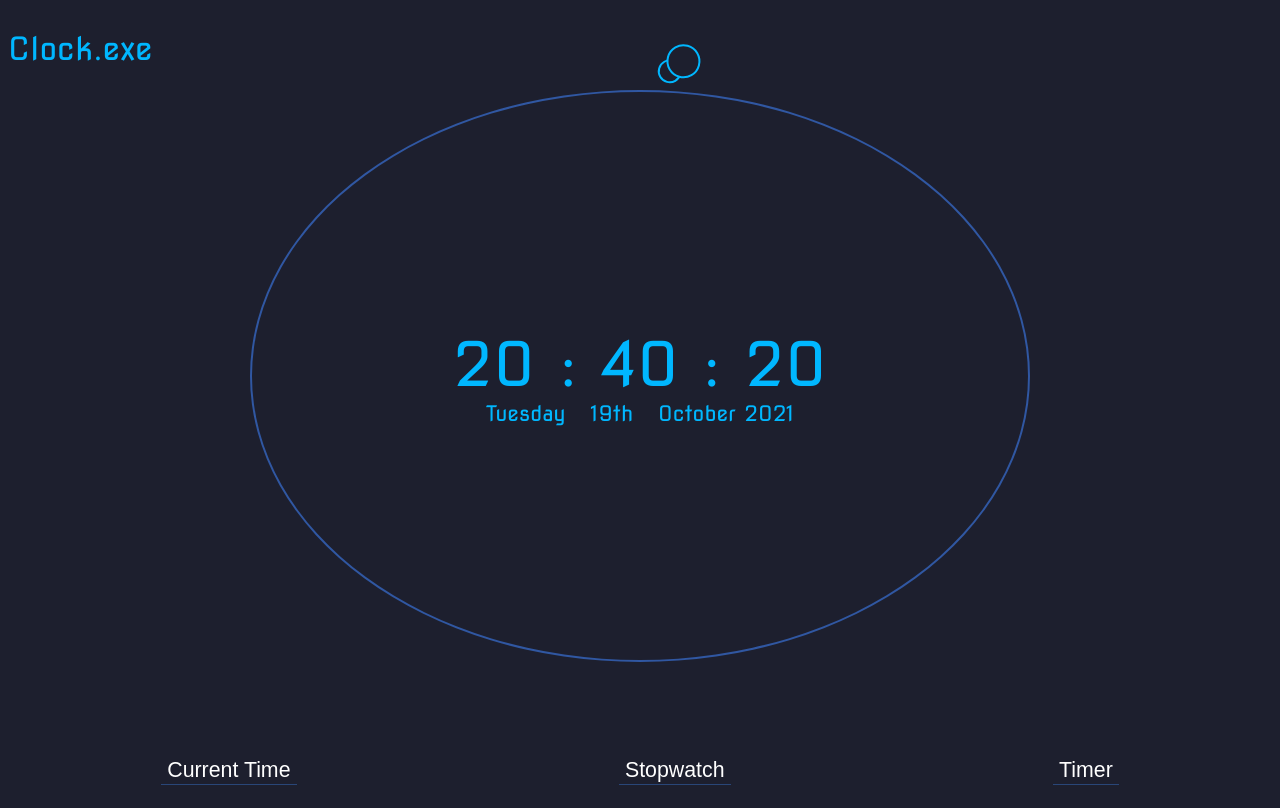
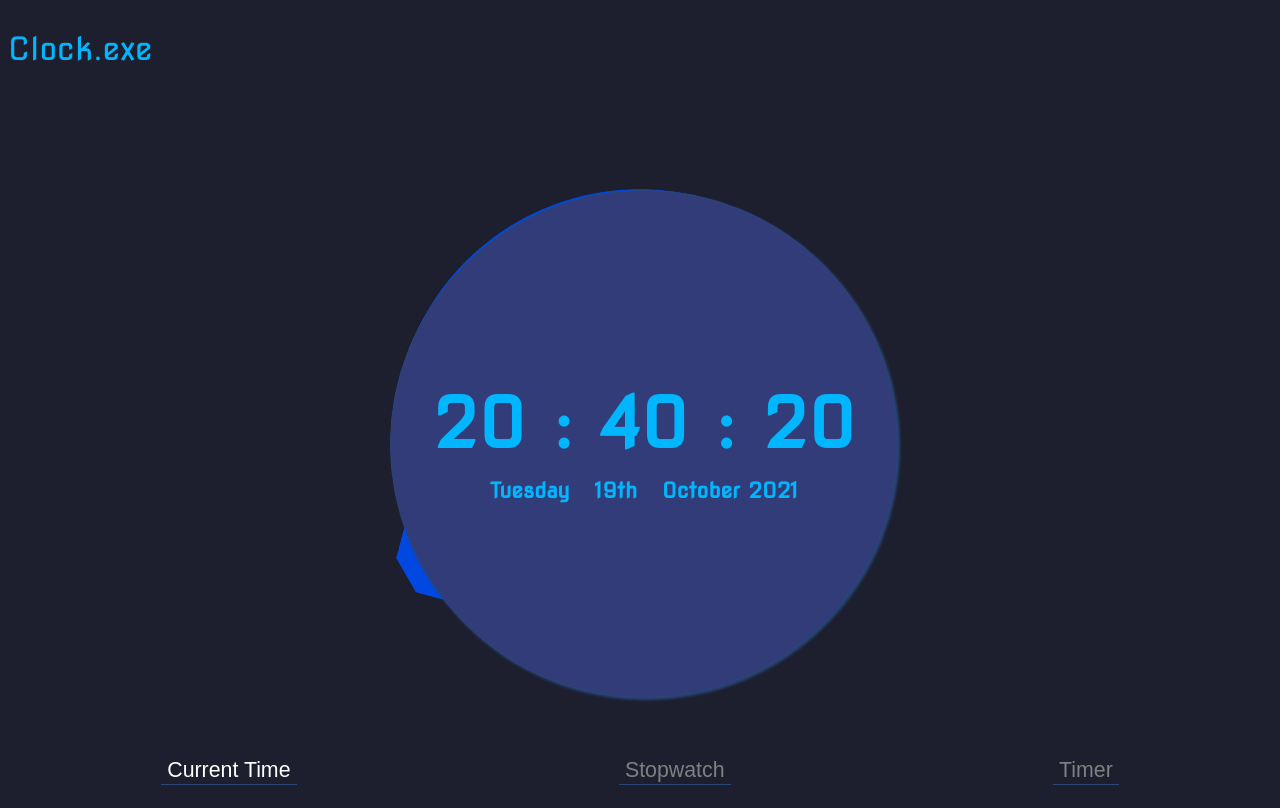
Before and after one commit to LunasphereEntertainment/Clock, a website: page index.html in a window 1280 px wide. Drawn offline with Linux system fonts and the light colour scheme.

Commit message:
Reworked clock to add expandable 3D segments view for cool points.

```diff
--- /dev/null
+++ b/assets/clock.exe.js
@@ -0,0 +1,95 @@
+const langs = ["eng"];
+let selectedLanguage = langs[0],
+    lang = null;
+
+
+function loadLanguage() {
+    fetch(`/dates.${selectedLanguage}.json`).then((res) => {
+        res.json().then((language) => {
+            lang = language;
+            update();
+        });
+    })
+}
+
+loadLanguage();
+
+function getDateEnding(dayOfMonth) {
+    if (dayOfMonth < 11 || dayOfMonth > 19) {
+        if (dayOfMonth.toString().endsWith("1")) {
+            return "st";
+        } else if (dayOfMonth.toString().endsWith("2")) {
+            return "nd";
+        } else if (dayOfMonth.toString().endsWith("3")) {
+            return "rd";
+        }
+    }
+    return "th";
+}
+
+let currentTime = new Date(),
+    timeOut = document.getElementById("timeReadout"),
+    dateOut = document.getElementById("dateReadout");
+
+function pad(text, len) {
+    if (arguments.length < 2) {
+        len = 2;
+    }
+    if (typeof text !== "string") {
+        text = text.toString();
+    }
+
+    while (text.length < len) {
+        text = "0" + text;
+    }
+
+    return text;
+}
+
+function updateTime() {
+    currentTime = new Date();
+}
+
+function updateDigital() {
+    const hours = pad(currentTime.getHours()),
+        mins = pad(currentTime.getMinutes()),
+        secs = pad(currentTime.getSeconds());
+
+    timeOut.innerHTML = `${hours} : ${mins} : ${secs}`;
+
+    if (lang) {
+        const dayOfWeek = lang.daysOfWeek[currentTime.getDay()],
+            dayOfMonth = currentTime.getDate(),
+            monthName = lang.months[currentTime.getMonth()],
+            year = currentTime.getFullYear(),
+            ending = getDateEnding(dayOfMonth);
+
+        dateOut.innerHTML = `${dayOfWeek} &nbsp; ${dayOfMonth}${ending} &nbsp; ${monthName} ${year}`;
+    }
+}
+
+function updateAnalog() {
+    const
+        hourPercent = currentTime.getHours() / 12,
+        minPercent = currentTime.getMinutes() / 60,
+        hourHand = document.getElementById("hours"),
+        minHand = document.getElementById("minutes"),
+
+        hourDegrees = simplifyRotation(hourPercent * 360),
+        minuteDegrees = simplifyRotation(minPercent * 360);
+
+    hourHand.style.transform = `rotate(${hourDegrees}deg)`;
+    minHand.style.transform = `rotate(${minuteDegrees}deg)`;
+}
+
+function update() {
+    updateTime();
+
+    updateDigital();
+
+    updateAnalog();
+}
+
+// update();
+
+window.setInterval(update, 1000);
--- /dev/null
+++ b/assets/util.js
@@ -0,0 +1,23 @@
+function toggleClass(e, cn) {
+    if (e.target.className.indexOf(cn) !== -1) {
+        e.target.classList.remove(cn);
+    } else {
+        e.target.classList.add(cn);
+    }
+}
+
+function clamp(num, min, max) {
+    let retVal = Math.min(num, max);
+    return Math.max(retVal, min)
+}
+
+function simplifyRotation(rotDeg) {
+    while (rotDeg > 360) {
+        rotDeg -= 360;
+    }
+    while (rotDeg < 0) {
+        rotDeg += 360;
+    }
+
+    return rotDeg;
+}
--- a/css/clock.css
+++ b/css/clock.css
@@ -9,32 +9,70 @@
 
     transition: .25s;
     position: relative;
+
+    transition: 1s;
+}
+
+.clock-container.expanded {
+    transform: rotateY(35deg) rotateX(-15deg);
 }
 
 .clock-container > .hand {
     border-radius: 50%;
     position: absolute;
-    left: 50%;
-    top: 5px;
+
+    margin: 0; padding: 0;
 
     transition: .25s;
 
     border: 2px solid var(--luna-text);
-    background: var(--luna-bg-dark);
 
-    z-index: 100;
+    z-index: -1;
 }
 
-.hand.hours {
-    width: 20px;
-    height: 20px;
+#hours {
+    width: 105%;
+    height: 105%;
 
-    transform-origin: 10px -50%;
+    top: -2.5%;
+    left: -2.5%;
+
+    clip-path: polygon(0 0, 40% 0, 46% 15%, 54% 15%, 60% 0, 100% 0);
+    /*width: 20px;
+    height: 20px;*/
+    /*box-shadow: 0px 3px 2px 1px rgb(0, 64, 89);*/
+    background: var(--luna-blue-1);
+}
+
+#hours:before, #hours:after {
+    content: '';
+    position: absolute;
+    top: 0px;
+    height: 100%;
+    width: 25%;
+
+    background: gray;
+}
+
+#hours:before {
+    right: -25px; /* equal to -1 * width of pseudo-element */
+    transform-origin: left; /* don't change */
+    transform: perspective(10px) rotateY(10deg); /* can be changed as per need */
 }
 
 .hand.minutes {
-    width: 30px;
-    height: 30px;
+    width: 108%;
+    height: 108%;
 
-    transform-origin: 15px -50%;
+    top: -4%; left: -4%;
+
+    clip-path: polygon(0 0, 42% 0, 49% 10%, 51% 10%, 58% 0, 100% 0);
+    background: var(--luna-blue-2);
+
+    /*box-shadow: 0px 3px 2px 1px rgb(0, 64, 89);*/
 }
+
+.clock-container.expanded > .hand {
+    /*transform: translateY(100px);*/
+    box-shadow: 3px 5px #12e4ff;
+}
--- /dev/null
+++ b/css/clock2.css
@@ -0,0 +1,102 @@
+.container {
+    transform: none;
+    transition: 1s;
+    cursor: pointer;
+
+    margin-top: 100px;
+}
+
+.clock {
+    width: 500px;
+    height: 500px;
+
+    position: relative;
+    border-radius: 50%;
+
+    pointer-events: none;
+}
+
+.clock.face {
+    width: 100%;
+    height: 100%;
+
+    position: absolute;
+    left: 0; top: 0;
+
+    background-color: rgb(50, 60, 120);
+
+    display: flex;
+    flex-direction: column;
+    justify-content: center;
+    align-items: center;
+
+    border: 1px solid;
+    animation: border-glow 5s linear infinite;
+
+    box-shadow: 2px 2px 3px var(--luna-blue-2);
+
+    transition: transform 1s ease, opacity 1s ease;
+}
+
+@keyframes border-glow {
+    0% {
+        border-color: var(--luna-blue-2);
+        padding: 3px;
+    }
+    50% {
+        border-color: var(--luna-blue-3);
+        border-width: 3px;
+        padding: 1px;
+        box-shadow: 2px 2px 12px var(--luna-blue-2);
+    }
+    100% {
+        border-color: var(--luna-blue-2);
+        padding: 3px;
+    }
+}
+
+.clock.hand {
+    width: 100%;
+    height: calc(100% + 20px);
+
+    position: absolute;
+    left: 0; top: -20px;
+
+    z-index: -100;
+
+    transform-origin: 50% calc(50% + 10px);
+
+    transition: transform 1s;
+}
+
+.clock.hand > img {
+    width: 100%;
+    height: 100%;
+    transform-origin: 50% calc(50% + 10px);
+
+    transition: transform .5s;
+
+    filter: hue-rotate(220deg) brightness(1);
+}
+
+.container.expanded {
+    transform: rotateY(40deg) rotateX(-20deg) translateX(-25%);
+}
+
+.container.expanded > .clock > .face {
+    opacity: 0.6;
+
+    /*transition: transform 1s, opacity 1s;*/
+}
+
+.container.expanded > .clock > .face > h1 {
+    text-shadow: 4px 3px 2px #09608a !important;
+}
+
+.container.expanded > .clock > .hand:nth-of-type(2) {
+    transform: scale(0.91) translate(40%, -45px);
+}
+
+.container.expanded > .clock > .hand:nth-of-type(3) {
+    transform: scale(0.88) translate(80%, -90px);
+}
--- a/css/readout.css
+++ b/css/readout.css
@@ -1,20 +1,13 @@
 
-.readout {
-    text-align: center;
-    position: absolute;
-    left: 50%;
-    top: 50%;
-    width: 100%;
-    transform: translate(-50%, -50%);
+#timeReadout {
+    font-size: 52pt;
 
-}
-
-#currentTime {
-    font-size: 46pt;
-
+    margin: 5px;
     /*animation: text-glow 1s infinite linear;*/
 }
 
-#currentDate {
+#dateReadout {
     font-size: 16pt;
+
+    margin: 8px;
 }
--- a/index.html
+++ b/index.html
@@ -6,20 +6,31 @@
 
     <link href="css/animations.css" rel="stylesheet"/>
     <link href="css/colours.css" rel="stylesheet"/>
-    <link href="css/clock.css" rel="stylesheet"/>
+    <!--    <link href="css/clock.css" rel="stylesheet"/>-->
+    <link href="css/clock2.css" rel="stylesheet"/>
+
     <link href="css/layout.css" rel="stylesheet"/>
     <link href="css/readout.css" rel="stylesheet"/>
 </head>
 <body>
 <h1 class="app-title">Clock.exe</h1>
 
-<div class="clock-container" id="clock">
-    <div class="hand hours" id="hours"></div>
-    <div class="hand minutes" id="mins"></div>
+<div class="container" id="clock" onclick="toggleClass(event, 'expanded')" title="Click for Spinny Things">
+    <div class="clock">
 
-    <div class="readout">
-        <div id="currentTime">XX : XX : XX</div>
-        <div id="currentDate"></div>
+        <div class="clock face">
+            <h1 id="timeReadout">20 : 50 : 31</h1>
+            <h3 id="dateReadout"></h3>
+        </div>
+
+        <div class="clock hand">
+            <img src="assets/ClockHand.png" id="hours"/>
+        </div>
+
+        <div class="clock hand">
+            <img src="assets/ClockHand.png" id="minutes"/>
+        </div>
+
     </div>
 </div>
 
@@ -29,9 +40,9 @@
 
 <footer>
     <div class="nav-menu">
-        <button onclick="switchNav('clock')">Current Time</button>
-        <button onclick="switchNav('stopwatch')">Stopwatch</button>
-        <button onclick="switchNav('timer')">Timer</button>
+        <button>Current Time</button>
+        <button class="disabled">Stopwatch</button>
+        <button class="disabled">Timer</button>
     </div>
 </footer>
 
@@ -47,114 +58,27 @@
     function switchNav(panelName) {
         if (navs[panelName]) {
             for (let panel of Object.values(navs)) {
-                panel.className += " nav-closing";
+                if (panel.id !== panelName)
+                    panel.classList.add('nav-closing');
+                else
+                    panel.classList.remove('nav-closing');
+                // panel.className += " nav-closing";
             }
 
             setTimeout(() => {
-                for (let panel of navs) {
+                for (let panel of Object.values(navs)) {
                     panel.style.display = "none";
                 }
 
                 navs[panelName].style.display = "block";
-                navs[panelName].className.replace(" nav-closing", " nav-open");
+                navs[panelName].classList.add("nav-open");
             }, 1000);
         }
     }
 
 </script>
 
-<script type="text/javascript">
-    const langs = ["eng"];
-    let selectedLanguage = langs[0],
-        lang = null;
+<script type="text/javascript" src="assets/clock.exe.js"></script>
 
-
-    function loadLanguage() {
-        fetch(`/dates.${selectedLanguage}.json`).then((res) => {
-            res.json().then((language) => {
-                lang = language;
-                update();
-            });
-        })
-    }
-
-    loadLanguage();
-
-    function getDateEnding(dayOfMonth) {
-        if (dayOfMonth < 11 || dayOfMonth > 19) {
-            if (dayOfMonth.toString().endsWith("1")) {
-                return "st";
-            } else if (dayOfMonth.toString().endsWith("2")) {
-                return "nd";
-            } else if (dayOfMonth.toString().endsWith("3")) {
-                return "rd";
-            }
-        }
-        return "th";
-    }
-
-    let currentTime = new Date(),
-        timeOut = document.getElementById("currentTime"),
-        dateOut = document.getElementById("currentDate");
-
-    function pad(text, len) {
-        if (arguments.length < 2) {
-            len = 2;
-        }
-        if (typeof text !== "string") {
-            text = text.toString();
-        }
-
-        while (text.length < len) {
-            text = "0" + text;
-        }
-
-        return text;
-    }
-
-    function updateTime() {
-        currentTime = new Date();
-    }
-
-    function updateDigital() {
-        const hours = pad(currentTime.getHours()),
-            mins = pad(currentTime.getMinutes()),
-            secs = pad(currentTime.getSeconds());
-
-        timeOut.innerHTML = `${hours} : ${mins} : ${secs}`;
-
-        if (lang) {
-            const dayOfWeek = lang.daysOfWeek[currentTime.getDay()],
-                dayOfMonth = currentTime.getDate(),
-                monthName = lang.months[currentTime.getMonth()],
-                year = currentTime.getFullYear(),
-                ending = getDateEnding(dayOfMonth);
-
-            dateOut.innerHTML = `${dayOfWeek} &nbsp; ${dayOfMonth}${ending} &nbsp; ${monthName} ${year}`;
-        }
-    }
-
-    function updateAnalog() {
-        const
-            hourPercent = currentTime.getHours() / 12,
-            minPercent = currentTime.getMinutes() / 60,
-            hourHand = document.getElementById("hours"),
-            minHand = document.getElementById("mins");
-
-        hourHand.style.transform = `rotate(${hourPercent * 360}deg)`;
-        minHand.style.transform = `rotate(${minPercent * 360}deg)`;
-    }
-
-    function update() {
-        updateTime();
-
-        updateDigital();
-
-        updateAnalog();
-    }
-
-    // update();
-
-    window.setInterval(update, 1000);
-</script>
+<script type="text/javascript" src="assets/util.js"></script>
 </html>
```
Also changed, not shown: css/layout.css (+29 -2 lines), assets/ClockHand.png (added).
